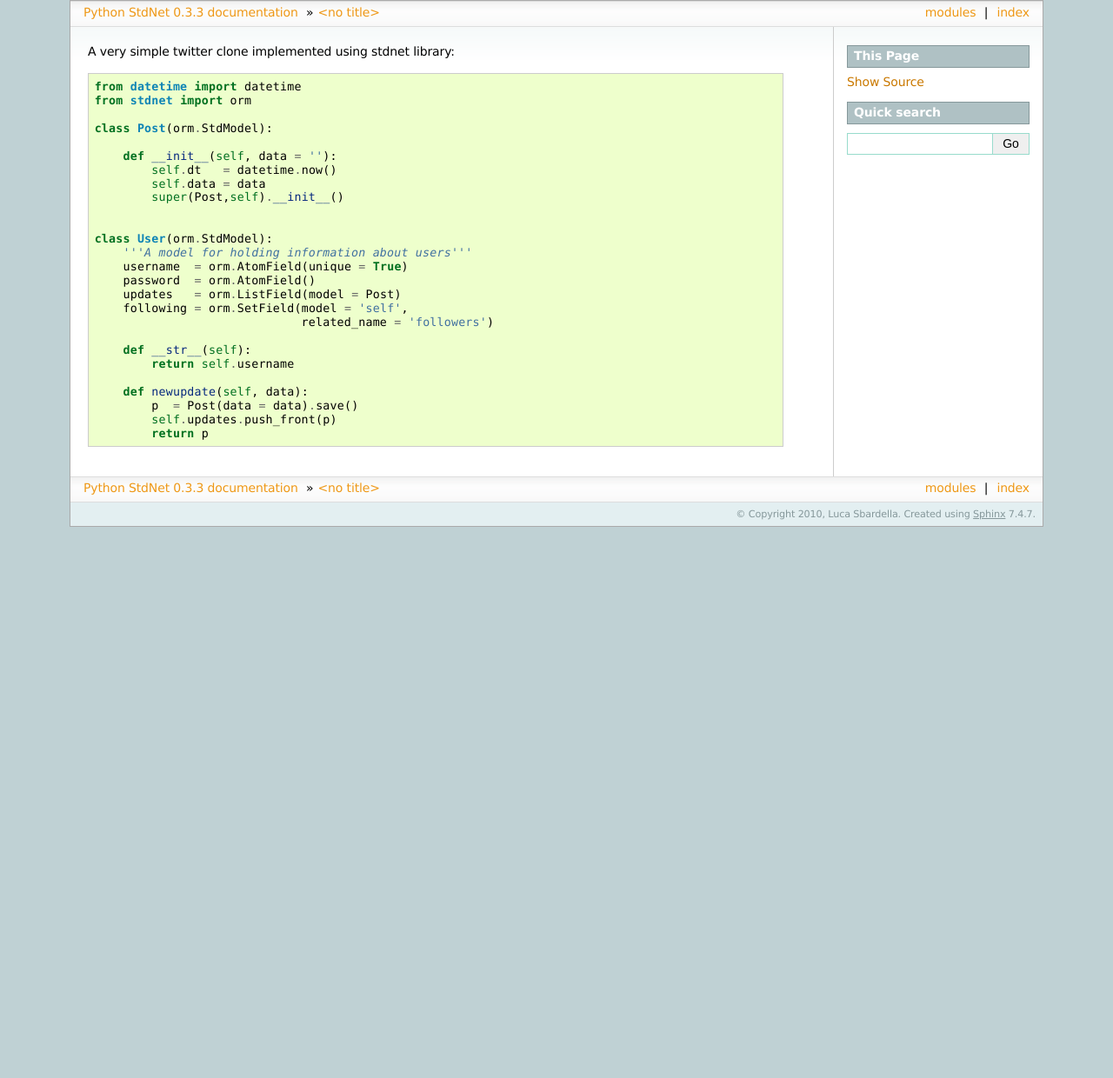
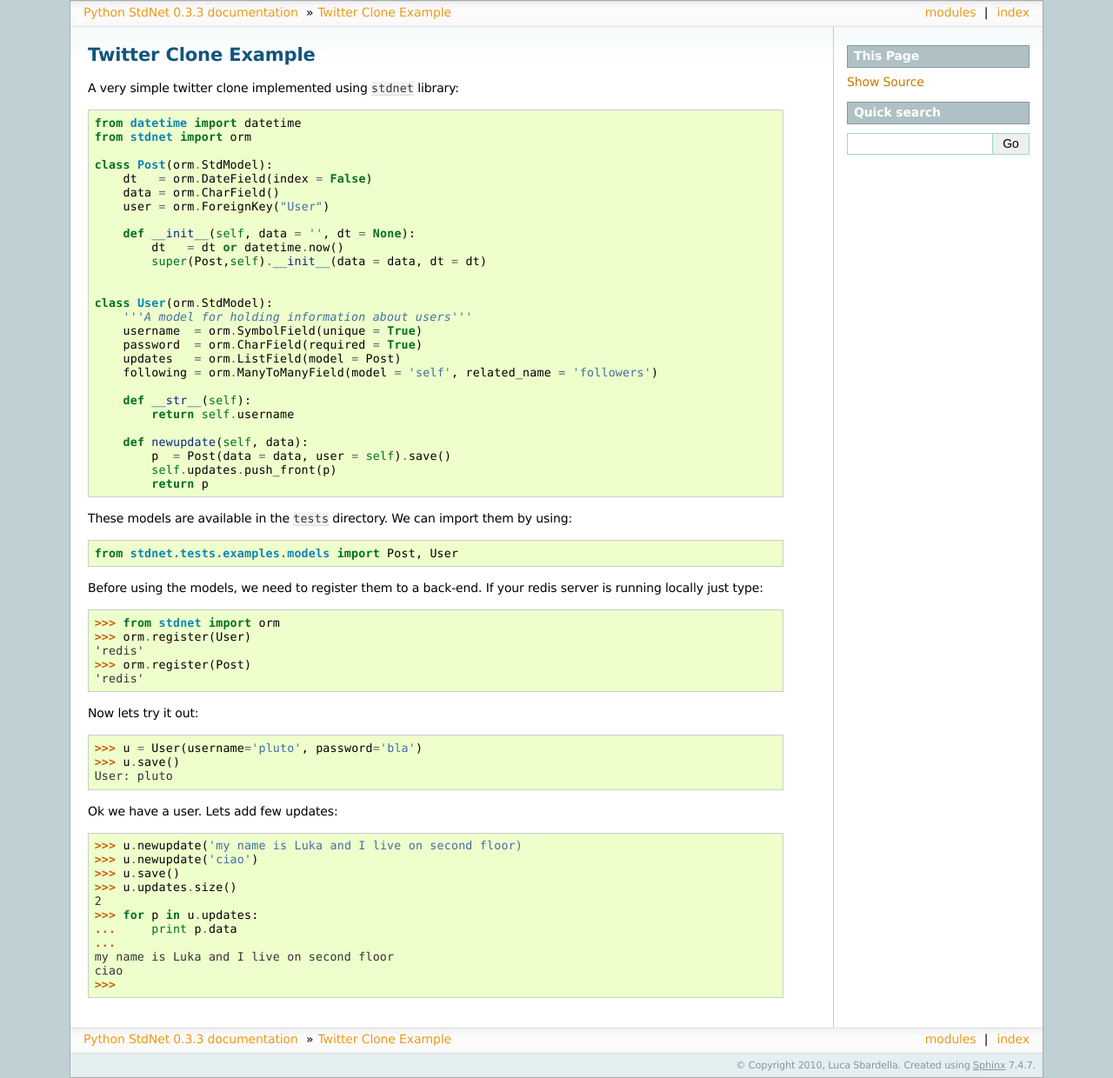
Before and after one commit to TheProjecter/python-stdnet, a Sphinx documentation site: the page built from docs/source/examples/twitter.rst, in a window 1280 px wide. Shown: the whole page at 87% size. Built offline with Sphinx 7.4.7, drawn with Linux system fonts in a browser that asks for light colours; formulas are drawn with MathJax 3; before the commit the page ends 900 px from its top, so only the background shows below that.

```diff
--- a/CHANGELOG.rst
+++ b/CHANGELOG.rst
@@ -1,6 +1,8 @@
 Ver. 0.4 - Development
 ============================
-* :class:`stdnet.orm.AutoField` create the id when first requested. Previously only at saving time.
+* Development status set to ``beta``.
+* Added several :class:`stdnet.orm.AtomField` subclasses.
+* Before adding elements to a :class:`stdnet.orm.MultiField` the object needs to be saved, i.e. it needs to have a valid id.
 * Made clear that :class:`stdnet.orm.StdModel` classes are mapped to :class:`stdnet.HashTable`
   structures in a :class:`stdnet.BackendDataServer`.
 * Moved ``structures`` module into ``backends`` directory. Internal reorganisation of several modules.
--- a/docs/source/examples/twitter.rst
+++ b/docs/source/examples/twitter.rst
@@ -1,30 +1,70 @@
 .. _twitter-example:
 
-A very simple twitter clone implemented using stdnet library::
+
+==============================
+Twitter Clone Example
+==============================
+
+A very simple twitter clone implemented using ``stdnet`` library::
 
 	from datetime import datetime
 	from stdnet import orm
 
 	class Post(orm.StdModel):
+	    dt   = orm.DateField(index = False)
+	    data = orm.CharField()
+	    user = orm.ForeignKey("User")
 
-	    def __init__(self, data = ''):
-	        self.dt   = datetime.now()
-	        self.data = data
-	        super(Post,self).__init__()
+	    def __init__(self, data = '', dt = None):
+	        dt   = dt or datetime.now()
+	        super(Post,self).__init__(data = data, dt = dt)
 
 
 	class User(orm.StdModel):
 	    '''A model for holding information about users'''
-	    username  = orm.AtomField(unique = True)
-	    password  = orm.AtomField()
+	    username  = orm.SymbolField(unique = True)
+	    password  = orm.CharField(required = True)
 	    updates   = orm.ListField(model = Post)
-	    following = orm.SetField(model = 'self',
-	                             related_name = 'followers')
+	    following = orm.ManyToManyField(model = 'self', related_name = 'followers')
 
 	    def __str__(self):
 	        return self.username
 
 	    def newupdate(self, data):
-	        p  = Post(data = data).save()
+	        p  = Post(data = data, user = self).save()
 	        self.updates.push_front(p)
 	        return p
+
+
+These models are available in the ``tests`` directory. We can import them by using::
+
+	from stdnet.tests.examples.models import Post, User
+
+Before using the models, we need to register them to a back-end. If your redis server is running locally
+just type::
+
+	>>> from stdnet import orm
+	>>> orm.register(User)
+	'redis'
+	>>> orm.register(Post)
+	'redis'
+
+Now lets try it out::
+
+	>>> u = User(username='pluto', password='bla')
+	>>> u.save()
+	User: pluto
+
+Ok we have a user. Lets add few updates::
+
+	>>> u.newupdate('my name is Luka and I live on second floor)
+	>>> u.newupdate('ciao')
+	>>> u.save()
+	>>> u.updates.size()
+	2
+	>>> for p in u.updates:
+	...     print p.data
+	...
+	my name is Luka and I live on second floor
+	ciao
+	>>>
--- a/docs/source/model/index.rst
+++ b/docs/source/model/index.rst
@@ -11,11 +11,13 @@
 There are two famous ORM for Python: SQLAlchemy__ and Django__ models.
 Both of them are fully feature open-source libraries with an incredible community
 of users and developers.
-At the moment, they are best suited for for traditional
+At the moment, they are best suited for traditional
 `relational databases <http://en.wikipedia.org/wiki/Relational_database>`_ back-ends.
 
-On the other hand, stdnet is geared towards non-conventional databases or nosql__ as
+On the other hand, ``stdnet`` is geared towards non-conventional databases or nosql__ as
 they are known. It is also a lightweight module, which deal only with ORM and nothing else.
+Well, that is not strictly true, there is a ``contrib`` module, from which ``stdnet`` does not depend,
+where several applications will be added.
 
 
 Contents:
--- a/setup.py
+++ b/setup.py
@@ -98,7 +98,7 @@
         data_files   = data_files,
         install_requires = ['redis>=2.0'],
         classifiers = [
-            'Development Status :: 3 - Alpha',
+            'Development Status :: 4 - Beta',
             'Environment :: Plugins',
             'Intended Audience :: Developers',
             'License :: OSI Approved :: BSD License',
--- a/stdnet/__init__.py
+++ b/stdnet/__init__.py
@@ -1,5 +1,5 @@
 '''A networked standard template library for Python.'''
-VERSION = (0, 3, 3)
+VERSION = (0, 4, 0)
 
 def get_version():
     if len(VERSION) == 3:
```
Also changed, not shown: 5 other files.
